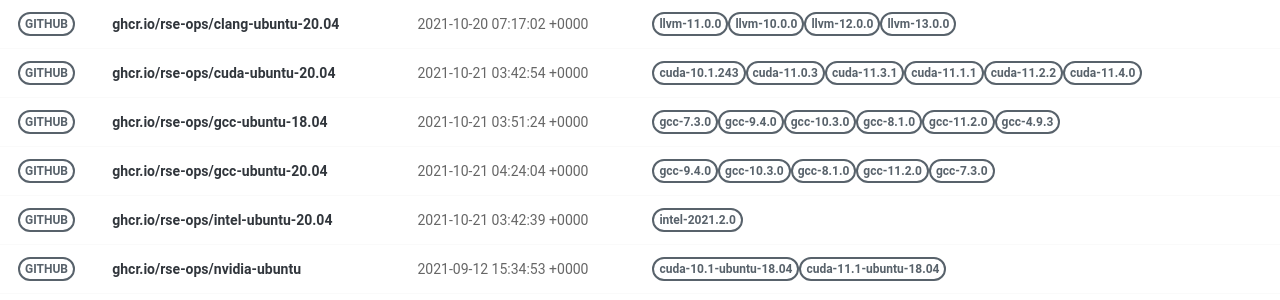
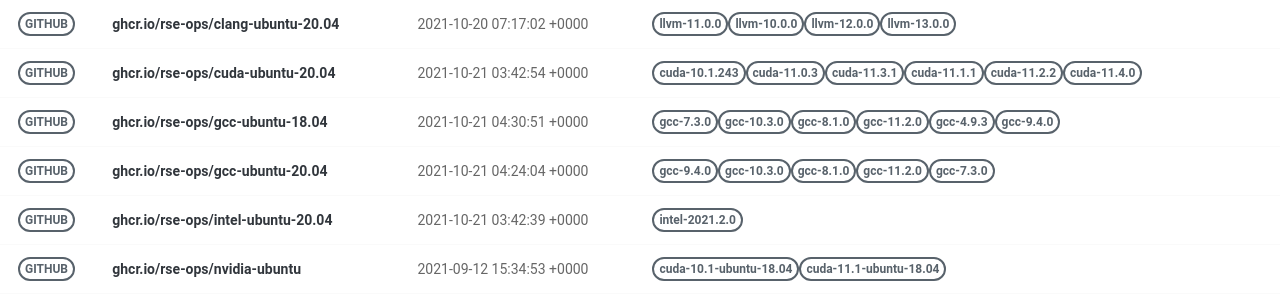
Before and after one commit to rse-ops/docker-images, a Jekyll site: the page built from pages/index.md, in a window 1280 px wide. Shown: the part 179-479 px from the top of the page. Built offline with Jekyll 4.4.1, drawn with Linux system fonts in a browser that asks for light colours; nearby versions of some CDN libraries.

Commit message:
Automated push to update library 2021-10-21

```diff
--- a/_library/ghcr.io-rse-ops-gcc-ubuntu-18.04.md
+++ b/_library/ghcr.io-rse-ops-gcc-ubuntu-18.04.md
@@ -1,7 +1,7 @@
 ---
 layout: container
 name: ghcr.io/rse-ops/gcc-ubuntu-18.04
-updated_at: 2021-10-21 03:51:24.676996
+updated_at: 2021-10-21 04:30:51.669776
 
 
 container_url: https://github.com/orgs/rse-ops/packages/container/package/gcc-ubuntu-18.04
```
Also changed, not shown: other parts of _library/ghcr.io-rse-ops-gcc-ubuntu-18.04.md (+3 -3 lines).
